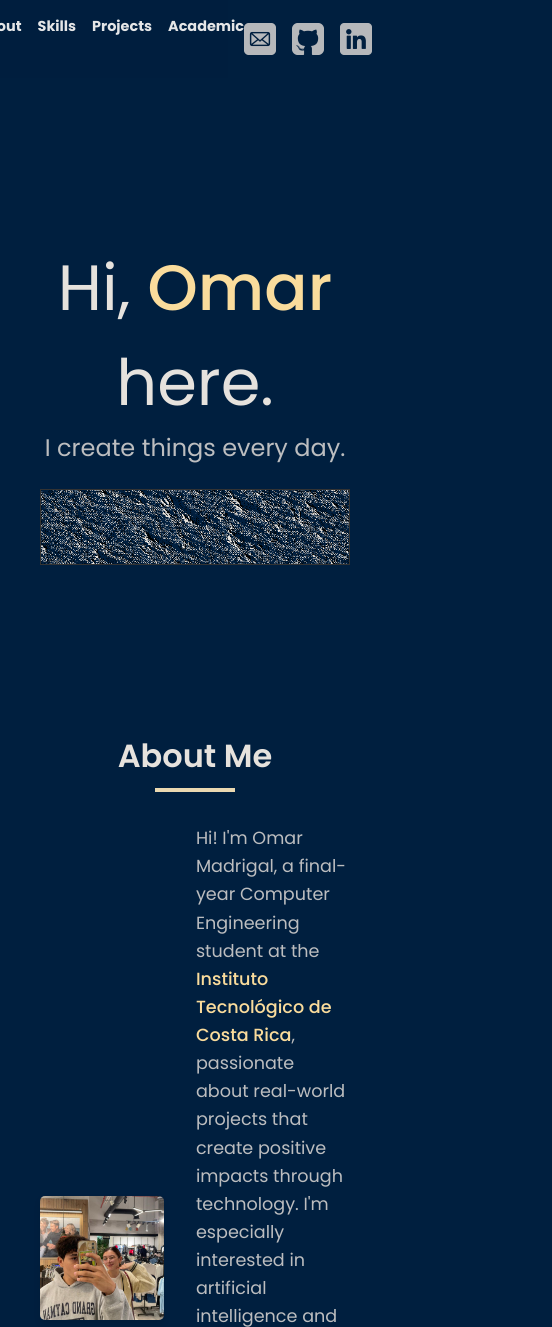
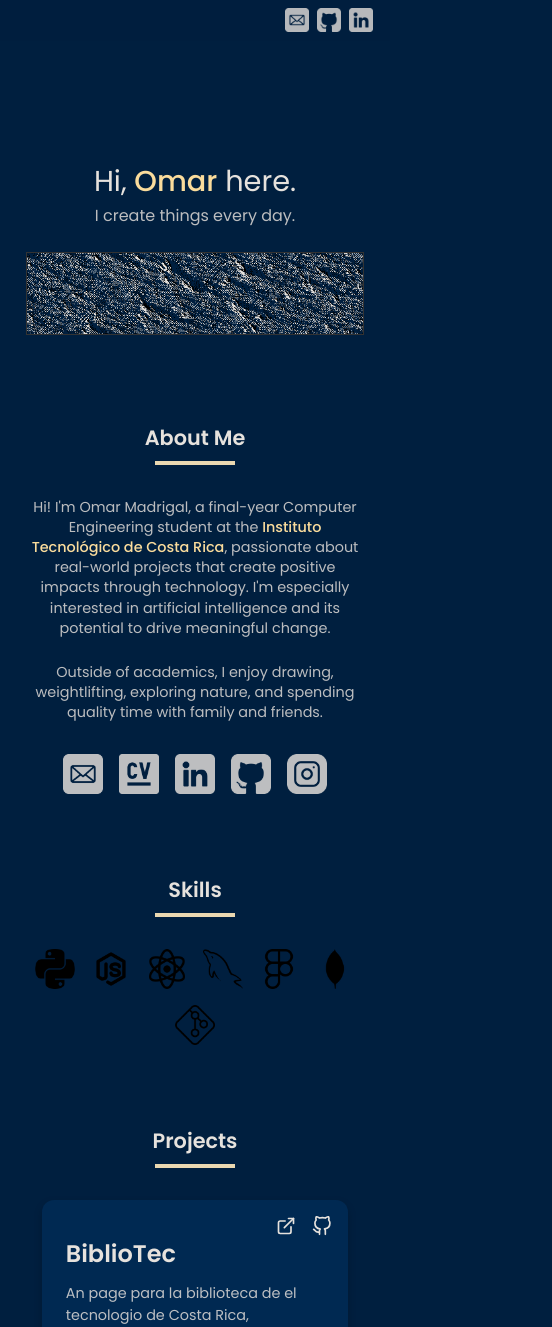
Before and after one commit to predye28/personal-portfolio, a Gatsby site in the folder predyye/: page / in a window 390 px wide. Shown: the top 1327 px of the page, 552 px wide, since content can reach past the window. Built offline with nearby package versions, Linux system fonts and the light colour scheme; Gatsby itself is replaced by a stand-in of ours; animation ran at ten frames a second.

Commit message:
update responsive

```diff
--- a/predyye/src/components/BMLAutomato.js
+++ b/predyye/src/components/BMLAutomato.js
@@ -153,27 +153,6 @@ const BMLAutomaton = () => {
     }
   }, [isRunning]);
 
-  const toggleSimulation = () => {
-    setIsRunning(prev => !prev);
-  };
-
-  const resetSimulation = () => {
-    setIsRunning(false);
-    if (animationRef.current) {
-      clearTimeout(animationRef.current);
-    }
-    setIteration(0);
-
-    if (typeof window !== 'undefined') {
-      gridRef.current = initializeGrid();
-      const canvas = canvasRef.current;
-      if (canvas) {
-        const ctx = canvas.getContext('2d');
-        drawGrid(gridRef.current, ctx);
-      }
-    }
-  };
-
   return (
     <div className="bml-automaton">
 
--- a/predyye/src/components/Header.js
+++ b/predyye/src/components/Header.js
@@ -1,12 +1,33 @@
-import React from "react";
+import React, { useState, useEffect } from "react";
 import { Link as ScrollLink } from "react-scroll";
 import { StaticImage } from "gatsby-plugin-image";
 
 const Header = () => {
+  const [isMobile, setIsMobile] = useState(false);
+
+  // Add window resize listener to detect mobile view
+  useEffect(() => {
+    const handleResize = () => {
+      setIsMobile(window.innerWidth <= 767);
+    };
+
+    // Set initial value
+    handleResize();
+
+    // Add event listener
+    window.addEventListener("resize", handleResize);
+
+    // Clean up
+    return () => {
+      window.removeEventListener("resize", handleResize);
+    };
+  }, []);
+
   return (
     <header className="header">
       <div className="main-container">
         <nav className="nav">
+          {!isMobile && (
             <div className="nav-left">
               <ScrollLink
                 to="about"
@@ -45,20 +66,10 @@ const Header = () => {
               >
                 Projects
               </ScrollLink>
-          <ScrollLink
-            to="academic"
-            smooth={true}
-            duration={600}
-            offset={-70}
-            className="nav-link"
-          >
-            Academic
-          </ScrollLink>
-
             </div>
+          )}
 
           <div className="nav-right">
-
             <a href="mailto:omarmr14.02@gmail.com" >
               <StaticImage
                 src="../images/network/email.png"
@@ -67,7 +78,6 @@ const Header = () => {
                 placeholder="blurred"
                 quality={100}
               />
-
             </a>
 
             <a
@@ -99,7 +109,6 @@ const Header = () => {
           </div>
         </nav>
       </div>
-
     </header>
   );
 };
--- a/predyye/src/pages/index.js
+++ b/predyye/src/pages/index.js
@@ -1,4 +1,4 @@
-import React from "react";
+import React, { useState, useEffect } from "react";
 import "../style/Style.css";
 import { StaticImage } from "gatsby-plugin-image";
 import Header from "../components/Header";
@@ -28,9 +28,29 @@ const IndexPage = () => (
  * About section component with profile details
  * @returns {JSX.Element} The rendered about section
  */
-const AboutSection = () => (
+const AboutSection = () => {
+  const [isMobile, setIsMobile] = useState(false);
+
+  // Add window resize listener to detect mobile view
+  useEffect(() => {
+    const handleResize = () => {
+      setIsMobile(window.innerWidth <= 767);
+    };
+
+    // Set initial value
+    handleResize();
+
+    // Add event listener
+    window.addEventListener("resize", handleResize);
+
+    // Clean up
+    return () => {
+      window.removeEventListener("resize", handleResize);
+    };
+  }, []);
+
+  return (
     <section id="about" className="section about-section">
-
       <div className="section-spacingBig" />
 
       <p className="line"></p>
@@ -40,13 +60,13 @@ const AboutSection = () => (
 
       <BMLAutomaton />
 
-
       <div className="section-spacingBig" />
       <h3 className="section-subtitle">About Me</h3>
 
       <div className="underline"></div>
 
       <div className="about-container">
+        {!isMobile && (
           <div className="about-image">
             <StaticImage
               src="../images/perfil.jpeg"
@@ -56,6 +76,7 @@ const AboutSection = () => (
               quality={100}
             />
           </div>
+        )}
         <div className="about-text">
           <p className="section-paragraph">
             Hi! I'm Omar Madrigal, a final-year Computer Engineering student at
@@ -75,6 +96,7 @@ const AboutSection = () => (
       <SocialLinks />
     </section>
   );
+};
 
 /**
  * Skills section component
@@ -158,7 +180,6 @@ const SkillsSection = () => (
  * @returns {JSX.Element} The rendered social links
  */
 const SocialLinks = () => (
-
   <div className="social-links">
     <a href="mailto:omarmr14.02@gmail.com" target="_blank" rel="noopener noreferrer">
       <StaticImage
--- a/predyye/src/style/Style.css
+++ b/predyye/src/style/Style.css
@@ -191,6 +191,30 @@ body {
   font-weight: bold
 }
 
+.mobile-menu-toggle {
+  display: none;
+  flex-direction: column;
+  justify-content: space-around;
+  width: 2rem;
+  height: 2rem;
+  background: transparent;
+  border: none;
+  cursor: pointer;
+  padding: 0;
+  z-index: 1001;
+}
+
+.mobile-menu-toggle div {
+  width: 2rem;
+  height: 0.25rem;
+  background: var(--color-textHeader);
+  border-radius: 10px;
+  transition: all 0.3s linear;
+  position: relative;
+  transform-origin: 1px;
+}
+
+
 /* Contact Button */
 .contact-button {
   display: flex;
@@ -250,8 +274,8 @@ body {
 }
 
 .skills-icon {
-  width: 4.375rem;
-  height: 4.375rem;
+  width: 4rem;
+  height: 4rem;
   transition: transform 0.3s ease;
 }
 
@@ -354,14 +378,27 @@ body {
 
 /* Media Queries */
 @media (min-width: 1024px) {
-  .projects-grid {
+  /* .projects-grid {
     grid-template-columns: repeat(3, 1fr);
-  }
+  } */
+
 }
 
 @media (max-width: 1023px) and (min-width: 768px) {
   .projects-grid {
     grid-template-columns: repeat(2, 1fr);
+  }
+
+  .main-container {
+    width: 90%;
+  }
+
+  .general-section {
+    width: 80%;
+  }
+
+  .section-title {
+    font-size: 3.5rem;
   }
 }
 
@@ -369,4 +406,130 @@ body {
   .projects-grid {
     grid-template-columns: 1fr;
   }
+
+  .main-container {
+    width: 95%;
+  }
+
+  .general-section {
+    width: 95%;
+  }
+
+  /* Header responsive */
+  .nav-left {
+    display: none;
+  }
+
+  .nav {
+    justify-content: flex-end;
+  }
+
+  .section-title {
+    font-size: 2.5rem;
+  }
+
+  .section-subtitle {
+    font-size: 1.5rem;
+  }
+
+  .section-word {
+    font-size: 1.2rem;
+  }
+
+  .section-paragraph {
+    font-size: 0.95rem;
+    line-height: 1.5;
+  }
+
+  .skills-links {
+    gap: var(--gap-medium);
+    flex-wrap: wrap;
+    justify-content: center;
+  }
+
+  .skills-icon {
+    width: 3rem;
+    height: 3rem;
+  }
+
+  /* About section responsive */
+  .about-container {
+    flex-direction: column;
+    text-align: center;
+    gap: var(--gap-medium);
+  }
+
+  .about-text {
+    text-align: center;
+  }
+
+  .social-links {
+    gap: var(--gap-medium);
+    flex-wrap: wrap;
+    justify-content: center;
+  }
+
+  .social-icon {
+    width: 3rem;
+    height: 3rem;
+  }
+
+  .section-spacingBig {
+    margin-top: 8rem;
+  }
 }
+
+/* Small mobile devices */
+@media (max-width: 480px) {
+  .nav-right {
+    gap: var(--gap-small);
+  }
+
+  .social-icon-header {
+    width: 1.5rem;
+    height: 1.5rem;
+  }
+
+  .header {
+    padding: var(--gap-small);
+  }
+
+  .section-title {
+    font-size: 1.8rem;
+  }
+
+  .section-subtitle {
+    font-size: 1.3rem;
+  }
+
+  .section-word {
+    font-size: 1rem;
+  }
+
+  .section-paragraph {
+    font-size: 0.9rem;
+    line-height: 1.4;
+  }
+
+  .project-card {
+    padding: 1.5rem;
+  }
+
+  .social-icon {
+    width: 2.5rem;
+    height: 2.5rem;
+  }
+
+  .skills-icon {
+    width: 2.5rem;
+    height: 2.5rem;
+  }
+
+  .section-spacingBig {
+    margin-top: 5rem;
+  }
+
+  .general-section {
+    width: 100%;
+  }
+}
```
Lines whose indentation alone changed are shown as unchanged.
